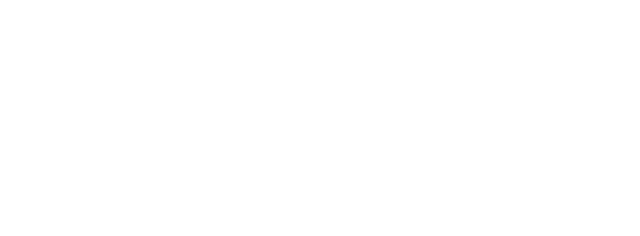
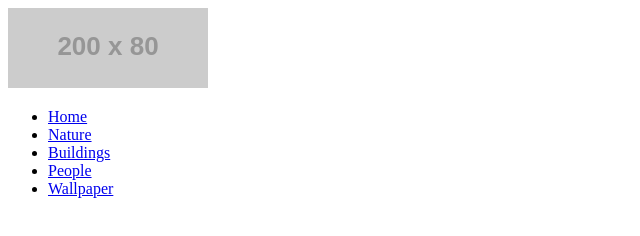
Before and after one commit to Umidjon-017/demo-photo-gallary, a plain HTML site: page index.html in a window 1280 px wide. Shown: the whole page, without its empty margins (0-640 px from the left). Drawn offline with Linux system fonts and the light colour scheme; placeholder pictures from the web are drawn by us.

Commit message:
Add Site Header

```diff
--- a/index.html
+++ b/index.html
@@ -6,6 +6,21 @@
   <title>Photo gallary</title>
 </head>
 <body>
+  <header>
+    <a href="#">
+      <img src="https://via.placeholder.com/200/80" alt="placeholder Logo"
+      width="200" height="80">
+    </a>
 
+    <nav>
+      <ul>
+        <li><a href="index.html">Home</a></li>
+        <li><a href="index.html">Nature</a></li>
+        <li><a href="index.html">Buildings</a></li>
+        <li><a href="index.html">People</a></li>
+        <li><a href="index.html">Wallpaper</a></li>
+      </ul>
+    </nav>
+  </header>
 </body>
 </html>
```
